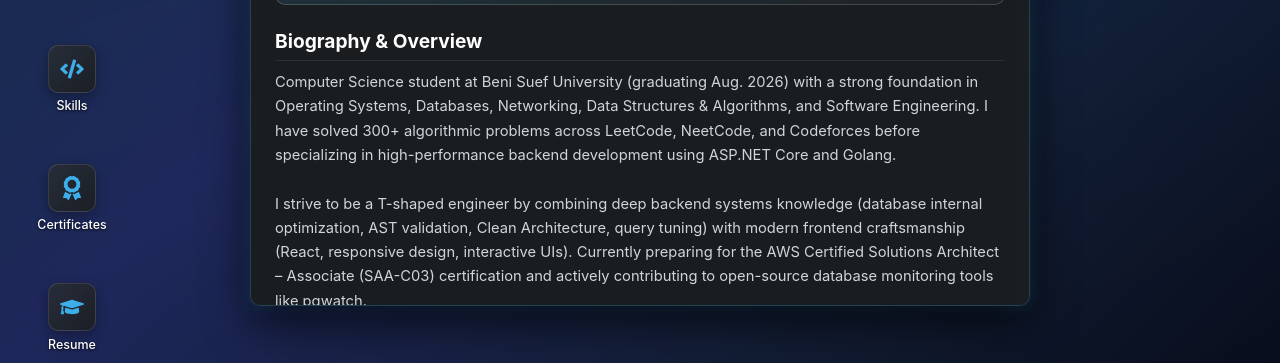
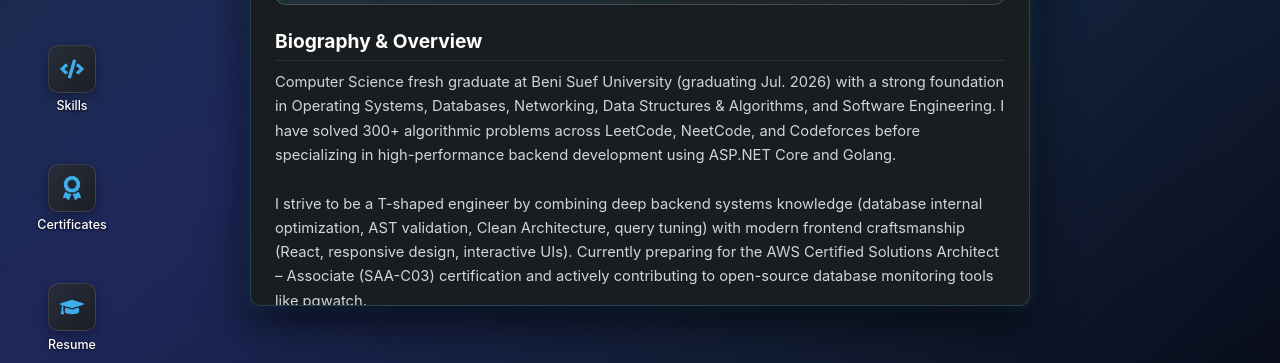
Before and after one commit to 0xmahmoudd/0xmahmoudd.github.io, a React (Vite) app: page / in a window 1280 px wide. Shown: the part 350-713 px from the top of the page. Built offline with nearby package versions, Linux system fonts and the light colour scheme.

Commit message:
fix graduation month

```diff
--- a/src/data/aboutData.js
+++ b/src/data/aboutData.js
@@ -7,7 +7,7 @@ export const aboutData = {
   github: "https://github.com/0xmahmoudd",
   linkedin: "https://www.linkedin.com/in/0xmahmoudd",
   graduation: "August 2026",
-  bio: `Computer Science student at Beni Suef University (graduating Aug. 2026) with a strong foundation in Operating Systems, Databases, Networking, Data Structures & Algorithms, and Software Engineering. I have solved 300+ algorithmic problems across LeetCode, NeetCode, and Codeforces before specializing in high-performance backend development using ASP.NET Core and Golang.
+  bio: `Computer Science fresh graduate at Beni Suef University (graduating Jul. 2026) with a strong foundation in Operating Systems, Databases, Networking, Data Structures & Algorithms, and Software Engineering. I have solved 300+ algorithmic problems across LeetCode, NeetCode, and Codeforces before specializing in high-performance backend development using ASP.NET Core and Golang.
 
 I strive to be a T-shaped engineer by combining deep backend systems knowledge (database internal optimization, AST validation, Clean Architecture, query tuning) with modern frontend craftsmanship (React, responsive design, interactive UIs). Currently preparing for the AWS Certified Solutions Architect – Associate (SAA-C03) certification and actively contributing to open-source database monitoring tools like pgwatch.`,
   education: {
```
